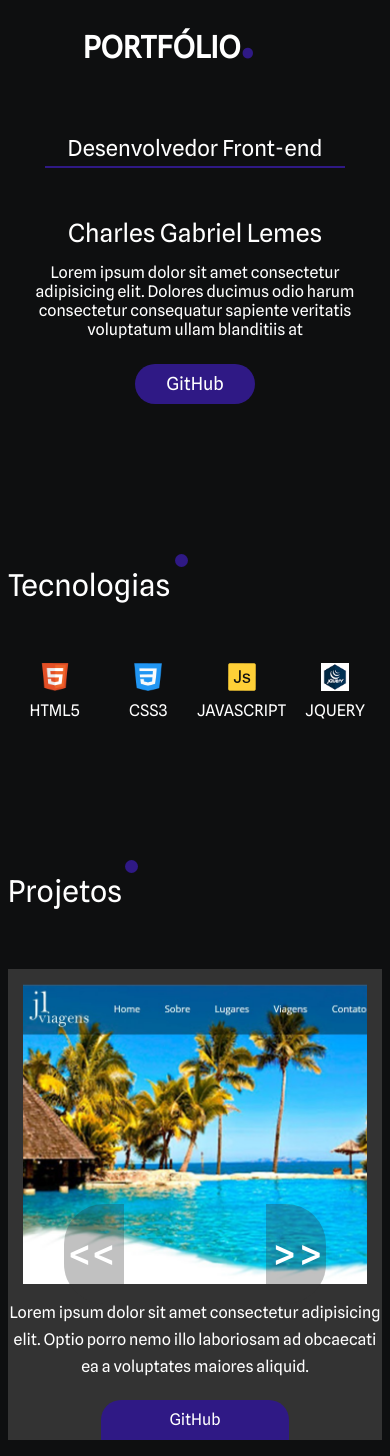
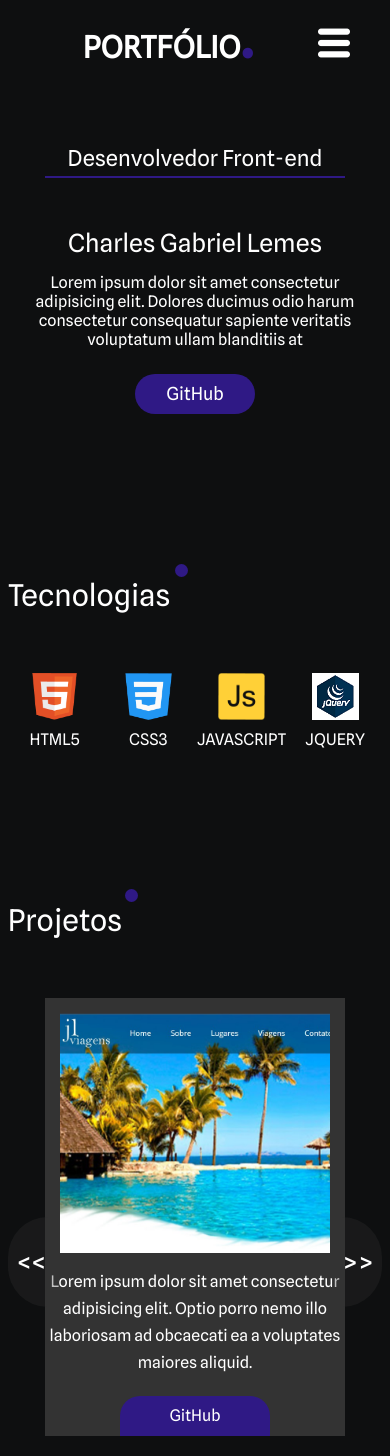
Before and after one commit to charleeslemes/Portfolio, a PHP site: page / in a window 390 px wide. Run offline with PHP 8.4, Linux system fonts and the light colour scheme.

Commit message:
terminando desing responsivo

```diff
--- a/css/style.css
+++ b/css/style.css
@@ -67,7 +67,42 @@ nav.menu-desktop ul li a{
 
 nav.menu-mobile{
     display: none;
+    float: right;
+    margin-top: -45px;
+    margin-right: 40px;
+    cursor: pointer;
+	width: 32px;
+	height: 32px;
+	background-image: url('../images/menu.png');
+	background-size: 100% 100%;
+
 }
+nav.menu-mobile ul{
+    display: none;
+    position: absolute;
+    transition: 1s;
+    background-color: #2f1985 ;
+    top: 70px;
+    left: -18px;
+    width: 100%;
+    list-style-type: none;
+    text-align: center;
+}
+
+nav.menu-mobile ul li {
+    padding: 10px;
+    border: 1px solid #15084d;
+
+}
+
+nav.menu-mobile ul li a{
+    text-decoration: none;
+    color: white;
+    font-size:18px;
+
+
+}
+
 
 section.main{
     margin-top: 40px;
@@ -298,7 +333,6 @@ section.projetos .wraper-title .title h2{
 section.projetos .container-projetos{
     width: 100%;
     margin-top: 30px;
-
     position: relative;
 }
 
@@ -387,6 +421,31 @@ section.projetos .projetos-single .button-projeto a{
 
 
 
+@media screen and (max-width: 1120px){
+    section.projetos .arrow-left{
+        left: 10%;
+
+    }
+
+    section.projetos .arrow-right{
+        right: 10%;
+
+    }
+}
+
+@media screen and (max-width: 980px){
+    section.projetos .arrow-left{
+        left: 5%;
+
+    }
+
+    section.projetos .arrow-right{
+        right: 5%;
+
+    }
+}
+
+
 
 
 /*deseing responsivel*/
@@ -401,6 +460,36 @@ section.projetos .projetos-single .button-projeto a{
         left: 0;
     }
 }
+
+
+@media screen and (max-width: 980px){
+    section.projetos .arrow-left{
+        left: 0%;
+
+    }
+
+    section.projetos .arrow-right{
+        right: 0%;
+
+    }
+}
+
+
+
+@media screen and (max-width: 980px){
+    section.projetos .arrow-left{
+        left: -1%;
+
+    }
+
+    section.projetos .arrow-right{
+        right: -1%;
+
+    }
+}
+
+
+
 
 @media screen and (max-width: 830px){
     nav.menu-desktop{
@@ -419,15 +508,16 @@ section.projetos .projetos-single .button-projeto a{
        display: none;
     }
 
+    nav.menu-mobile{
+        display: block;
+    }
+
 
     .banner .banner-center .img-frente{
 
         left: -15%;
     }
-}
 
-
-@media screen and (max-width: 730px){
 
     section.main .conteudo-sobre{
         float: none;
@@ -445,7 +535,8 @@ section.projetos .projetos-single .button-projeto a{
     }
 
     .conteudo-sobre .dev{
-        margin: 30px auto;
+        margin: 50px auto;
+        margin-bottom: 50px;
         border: 0;
         max-width: 300px;
         padding: 5px 0;
@@ -453,37 +544,71 @@ section.projetos .projetos-single .button-projeto a{
 
     }
 
-
-    .banner .banner-top .img-html5{
-        float: none;
-   display: none;
-    }
-
-    .banner .banner-top .img-css3{
+    section.main .banner{
         display: none;
         float: none;
     }
 
+    section.tec .tec-single .img-tec{
+        padding-top: 50%;
+        background-position: center;
 
-    .banner .banner-center .img-fundo{
-        display: none;
+
+    }
+
+    section.projetos .projetos-single{
+
+         max-width: 500px;
+
+     }
+
+     section.projetos .arrow-left{
+        left: 0;
+
+
+    }
+    section.projetos .arrow-right{
+        right: 0;
+
 
     }
 
 
+}
 
-    .banner .banner-center .img-frente{
-        display: none;
+
+@media screen and (max-width: 680px){
+    section.projetos .projetos-single{
+
+        max-width: 400px;
+
+    }
+}
+
+@media screen and (max-width: 575px){
+    section.projetos .projetos-single{
+
+        max-width: 300px;
 
     }
 
-    .banner .banner-bottom .img-js{
-        display: none;
+
+    section.projetos .arrow-left{
+        width: 50px;
+        height: 90px;
+        padding-left: 10px;
+        line-height: 90px;
+        font-size: 30px;
+
 
     }
+    section.projetos .arrow-right{
+        width: 50px;
+        height: 90px;
+        padding-left: 10px;
+        line-height: 90px;
+        font-size: 30px;
 
-    section.main .banner{
-        display: none;
+
     }
-
 }
--- a/index.html
+++ b/index.html
@@ -35,7 +35,7 @@
             </ul>
 
         </nav><!--menu-mobile-->
-
+        <div class="clear"></div><!--clear-->
     </header>
 
 
@@ -51,6 +51,7 @@
                     Dolores ducimus odio harum consectetur consequatur
                     sapiente veritatis voluptatum ullam blanditiis at
                 </p>
+
 
 
                 <div class="button"><a target=_blank href="https://github.com/charleeslemes">GitHub</a></div><!--github-buttom-->
```
Also changed, not shown: images/menu.png (added).
